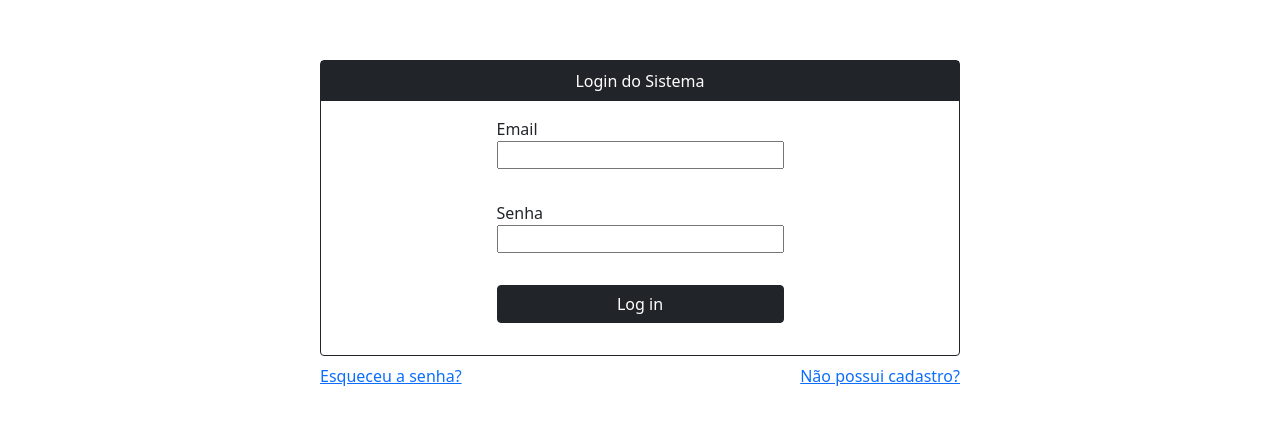
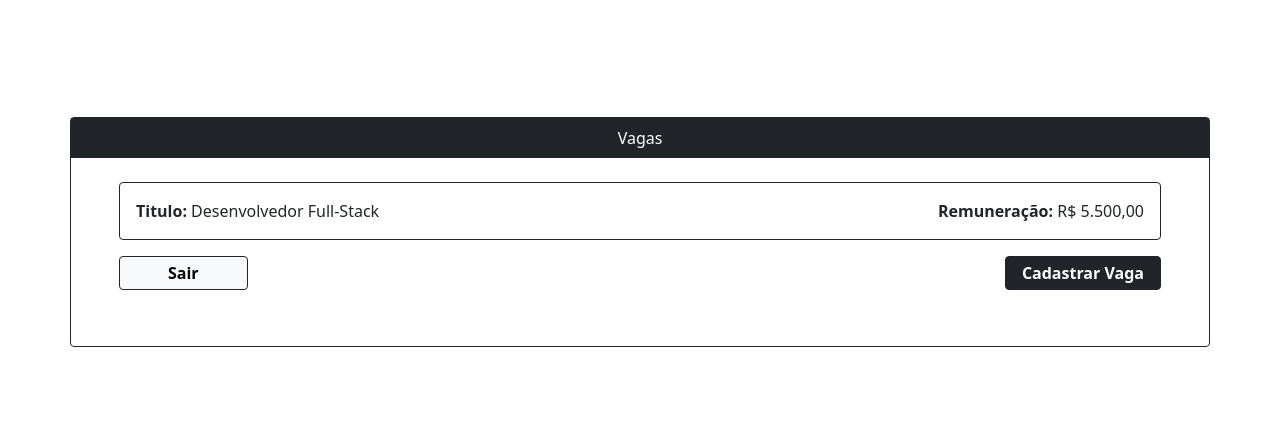
Before and after one commit to GuilhermeDenck/VemSerDBC-JS-Dupla, a website: page index.html in a window 1280 px wide. Shown: the part 168-592 px from the top of the page. Drawn offline with nearby package versions, Linux system fonts and the light colour scheme.

Commit message:
feat:telas de vagas.

```diff
--- a/index.html
+++ b/index.html
@@ -11,7 +11,7 @@
 </head>
 <body style="height: 100vh">
   <div id="container" class="h-100 flex-column d-flex align-items-center justify-content-center">
-    <div id="login" class="h-100 w-100 flex-column d-flex align-items-center justify-content-center">
+    <div id="login" class=" d-none h-100 w-100 flex-column align-items-center justify-content-center">
       <form class="d-flex w-50 pb-3 border border-dark rounded flex-column align-items-center justify-content-center">
           <div class="bg bg-dark w-100 h-100 text-center p-2 text-white">
               <span>Login do Sistema</span>
@@ -85,6 +85,37 @@
             <button type="button" id="register-btn" class="btn btn-dark py-1 px-4" onclick="validarCadastro(event)">Cadastrar</button>
         </div>
       </form>
+
+      <div id="vagas-trabalhador" class="container d-none p-0 border border-dark rounded flex-column align-items-center justify-content-center">
+        <div class="bg bg-dark w-100 h-100 text-center p-2 text-white">
+            <span>Vagas</span>
+        </div>
+        <ul class="py-4 px-5 container">
+          <li class="d-flex p-3 w-100 border border-dark rounded align-items-center justify-content-between">
+            <p class="m-0"><span class="fw-bold">Titulo:</span> Desenvolvedor Full-Stack </p>
+            <p class="m-0"><span class="fw-bold">Remuneração:</span> R$ 5.500,00</p>
+          </li>
+          <div class="py-3 px-5 d-flex justify-content-center">
+                <button type="button" id="register-btn" class="btn btn-dark py-1 px-5" onclick="irPara('vagas-trabalhador', 'login')">Sair</button>
+          </div>
+        </ul>
+      </div>
+
+      <div id="vagas-recrutador" class="container d-flex p-0 border border-dark rounded flex-column align-items-center justify-content-center">
+        <div class="bg bg-dark w-100 h-100 text-center p-2 text-white">
+            <span>Vagas</span>
+        </div>
+        <ul id="lista-vagas" class="py-4 px-5 container">
+          <li class="d-flex p-3 w-100 border border-dark rounded align-items-center justify-content-between">
+            <p class="m-0"><span class="fw-bold">Titulo:</span> Desenvolvedor Full-Stack </p>
+            <p class="m-0"><span class="fw-bold">Remuneração:</span> R$ 5.500,00</p>
+          </li>
+          <div class="py-3 d-flex justify-content-center justify-content-between">
+                <button type="button" id="register-btn" class="fw-bold btn btn-light border border-dark rounded py-1 px-5" onclick="irPara('vagas-trabalhador', 'login')">Sair</button>
+                <button type="button" id="register-btn" class="fw-bold btn btn-dark py-1 px-3" onclick="irPara('vagas-trabalhador', 'login')">Cadastrar Vaga</button>
+          </div>
+        </ul>
+      </div>
   </div>
 
   <script src="./node_modules/axios/dist/axios.min.js"></script>
--- a/script.js
+++ b/script.js
@@ -234,3 +234,90 @@ const validarLogin = async () => {
     alert('Email incorreto');
   }
 }
+
+
+
+
+
+
+
+
+
+
+
+
+
+
+
+
+
+
+
+
+
+
+
+
+
+
+
+
+
+
+
+
+
+
+
+
+
+
+
+
+
+
+
+
+
+
+
+
+
+
+
+
+
+
+
+
+
+
+
+
+
+
+
+
+
+
+
+
+
+
+
+
+
+
+
+
+
+
+
+
+
+
+
+const listaVagas = async() => {
+  const ulVagas = document.getElementById('lista-vagas')
+
+}
```
Lines whose indentation alone changed are shown as unchanged.
